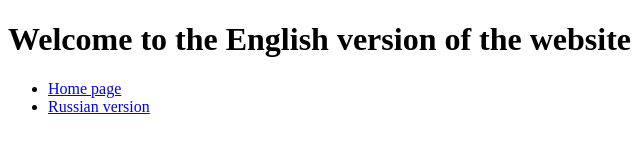
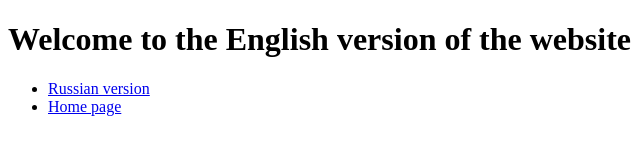
Before and after one commit to ffuchi/rpp_sem7_lab4.2, a plain HTML site: page en/index.html in a window 1280 px wide. Shown: the full height of the page, 0-640 px from the left. Drawn offline with Linux system fonts and the light colour scheme.

Commit message:
Update index.html

```diff
--- a/en/index.html
+++ b/en/index.html
@@ -1,13 +1,14 @@
 <!DOCTYPE html>
 <html lang="en">
 <head>
+    <meta charset="UTF-8">
     <title>English version of the website</title>
 </head>
 <body>
     <h1>Welcome to the English version of the website</h1>
     <ul>
+        <li><a href="../ru/index.html">Russian version</a></li>
         <li><a href="../index.html">Home page</a></li>
-        <li><a href="../ru/index.html">Russian version</a></li>
     </ul>
 </body>
 </html>
```
